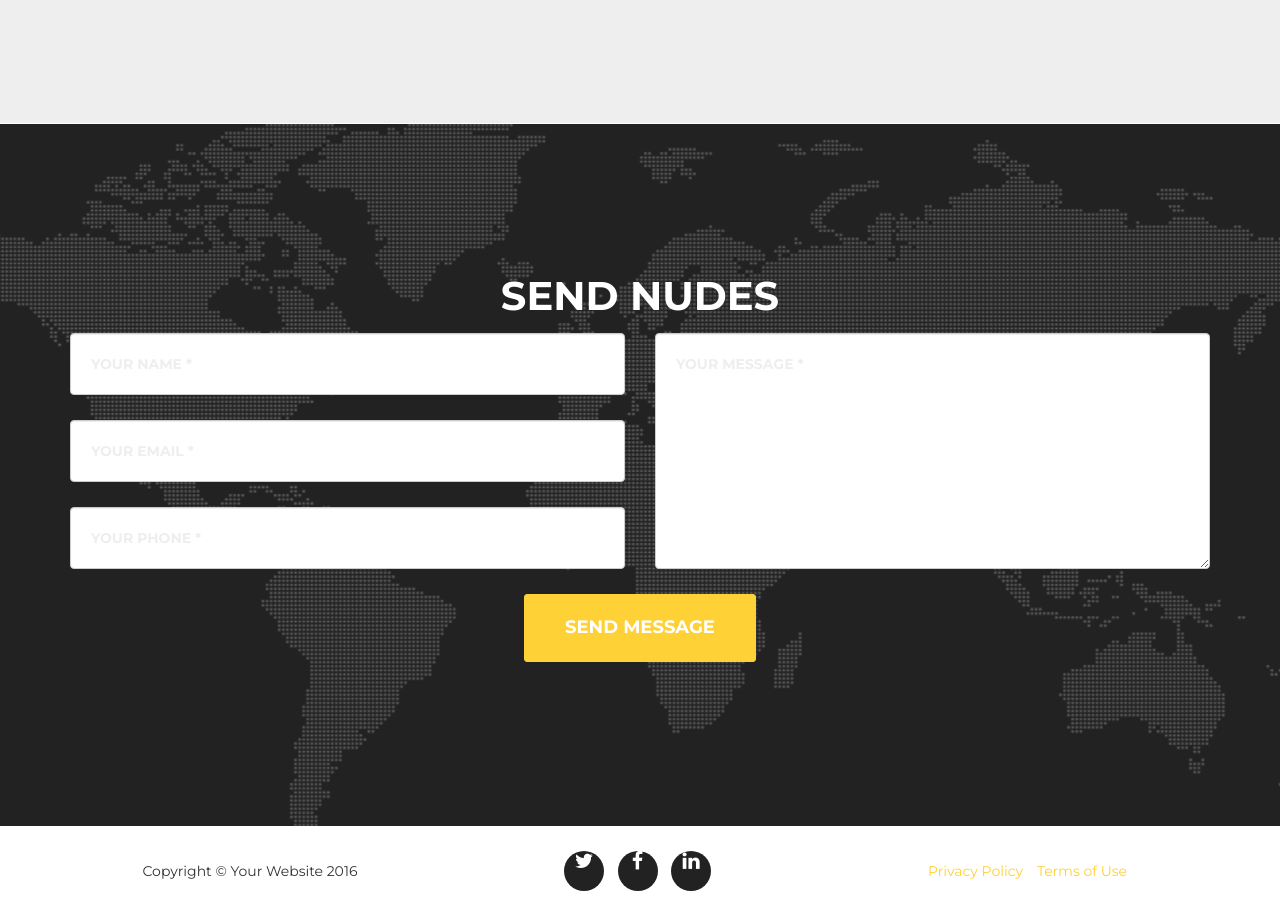
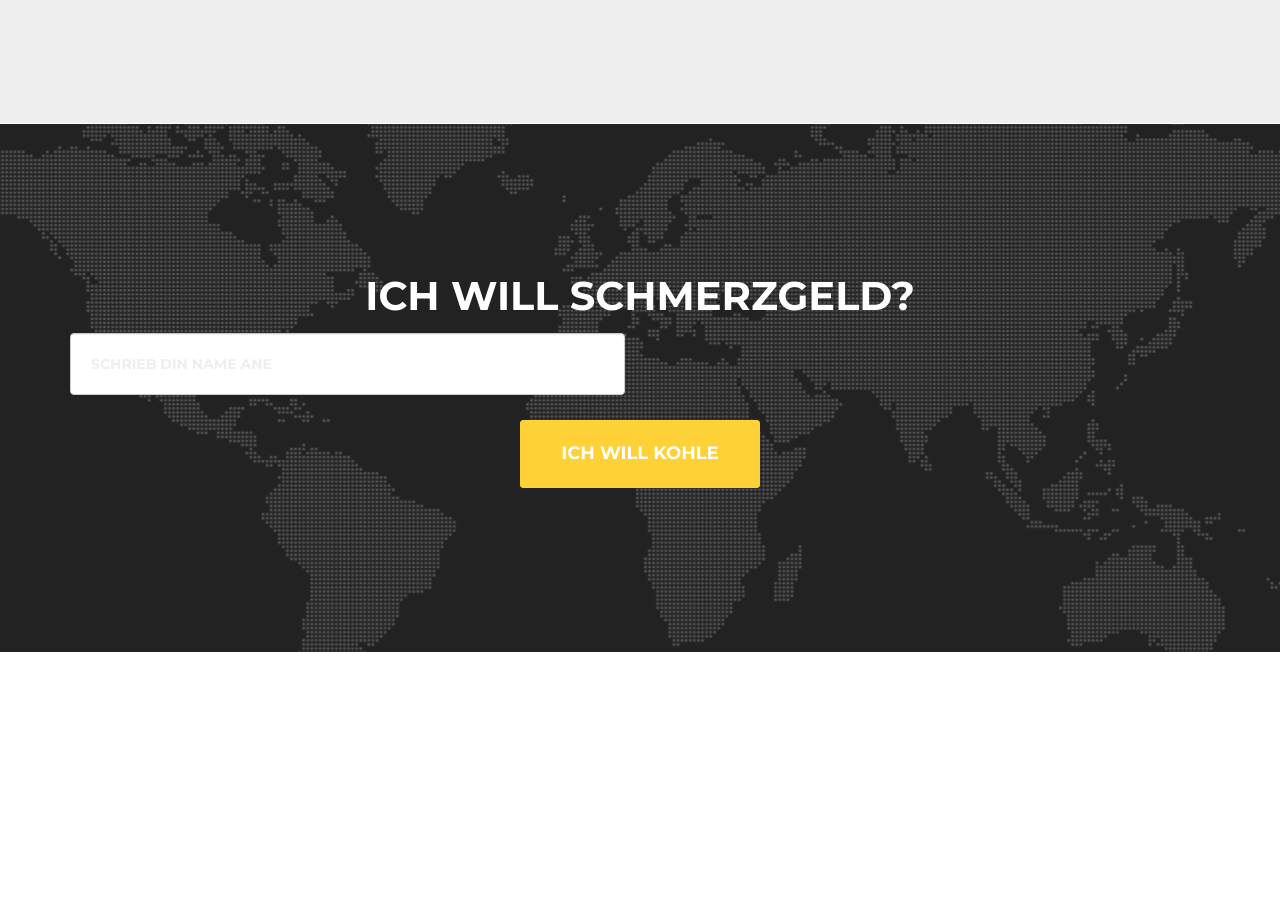
Before and after one commit to DanielInc/0815, a website: page index.html in a window 1280 px wide. Shown: the part 5420-6336 px from the top of the page. After the commit the page ends 6072 px from the top, so only its background shows below. Drawn offline with nearby package versions, Linux system fonts and the light colour scheme; a web font is replaced by a local one.

Commit message:
init webseite

```diff
--- a/index.html
+++ b/index.html
@@ -391,12 +391,11 @@
         </div>
     </aside>
 
-    <!-- Contact Section -->
-    <section id="contact">
+<section id="contact">
         <div class="container">
             <div class="row">
                 <div class="col-lg-12 text-center">
-                    <h2 class="section-heading">Send Nudes</h2>
+                    <h2 class="section-heading">Ich will Schmerzgeld?</h2>
 
                 </div>
             </div>
@@ -406,28 +405,28 @@
                         <div class="row">
                             <div class="col-md-6">
                                 <div class="form-group">
-                                    <input type="text" class="form-control" placeholder="Your Name *" id="name" required="" data-validation-required-message="Please enter your name.">
+                                    <input type="text" class="form-control" placeholder="Schrieb din Name ane" id="name" required="" data-validation-required-message="Please enter your name." aria-invalid="false">
                                     <p class="help-block text-danger"></p>
                                 </div>
                                 <div class="form-group">
-                                    <input type="email" class="form-control" placeholder="Your Email *" id="email" required="" data-validation-required-message="Please enter your email address.">
+
                                     <p class="help-block text-danger"></p>
                                 </div>
                                 <div class="form-group">
-                                    <input type="tel" class="form-control" placeholder="Your Phone *" id="phone" required="" data-validation-required-message="Please enter your phone number.">
+
                                     <p class="help-block text-danger"></p>
                                 </div>
                             </div>
                             <div class="col-md-6">
                                 <div class="form-group">
-                                    <textarea class="form-control" placeholder="Your Message *" id="message" required="" data-validation-required-message="Please enter a message."></textarea>
+
                                     <p class="help-block text-danger"></p>
                                 </div>
                             </div>
                             <div class="clearfix"></div>
                             <div class="col-lg-12 text-center">
                                 <div id="success"></div>
-                                <button type="submit" class="btn btn-xl">Send Message</button>
+                                <button type="submit" class="btn btn-xl">Ich will Kohle</button>
                             </div>
                         </div>
                     </form>
@@ -435,35 +434,6 @@
             </div>
         </div>
     </section>
-
-    <footer>
-        <div class="container">
-            <div class="row">
-                <div class="col-md-4">
-                    <span class="copyright">Copyright © Your Website 2016</span>
-                </div>
-                <div class="col-md-4">
-                    <ul class="list-inline social-buttons">
-                        <li><a href="#"><i class="fa fa-twitter"></i></a>
-                        </li>
-                        <li><a href="#"><i class="fa fa-facebook"></i></a>
-                        </li>
-                        <li><a href="#"><i class="fa fa-linkedin"></i></a>
-                        </li>
-                    </ul>
-                </div>
-                <div class="col-md-4">
-                    <ul class="list-inline quicklinks">
-                        <li><a href="#">Privacy Policy</a>
-                        </li>
-                        <li><a href="#">Terms of Use</a>
-                        </li>
-                    </ul>
-                </div>
-            </div>
-        </div>
-    </footer>
-
     <!-- Portfolio Modals -->
     <!-- Use the modals below to showcase details about your portfolio projects! -->
 
```
